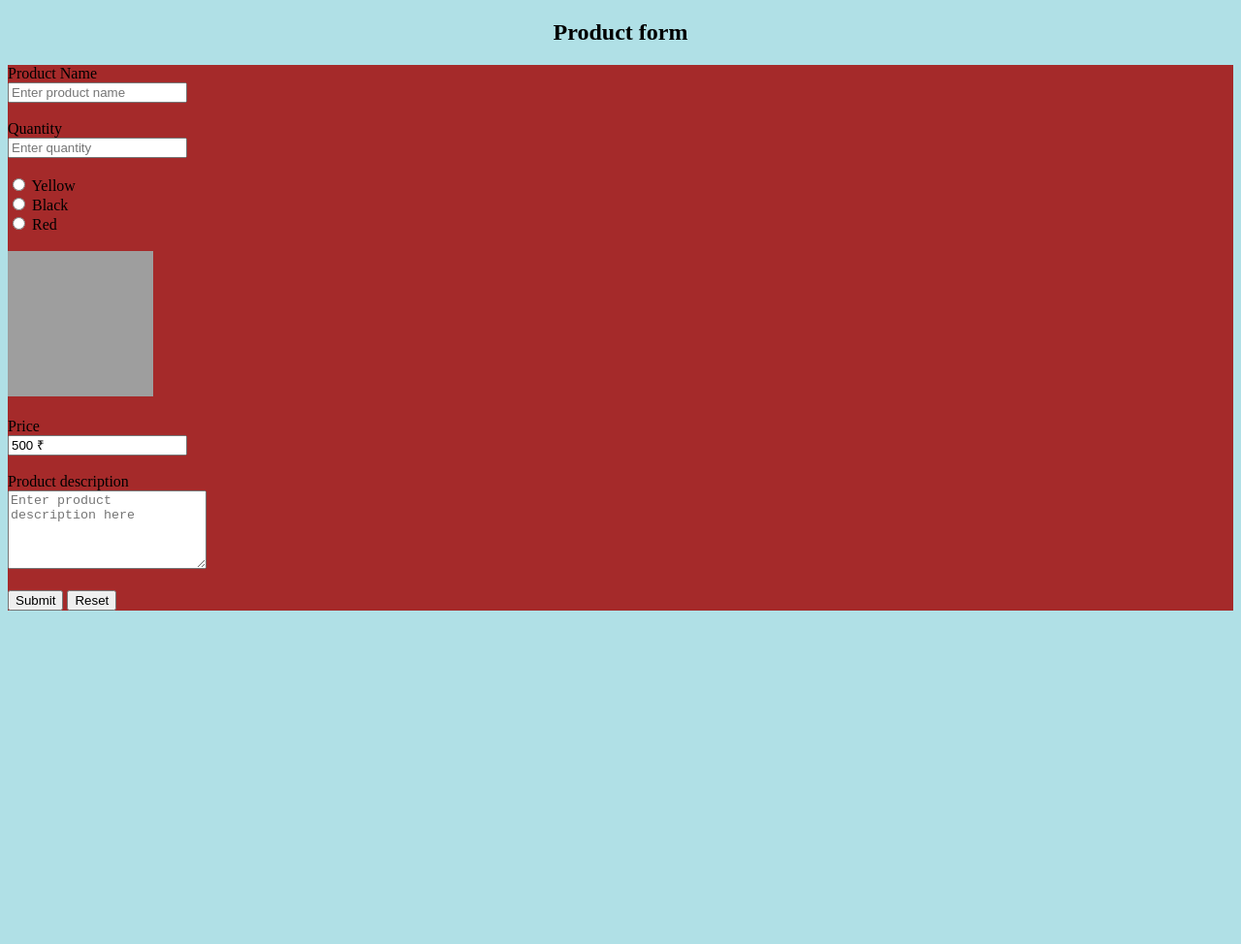
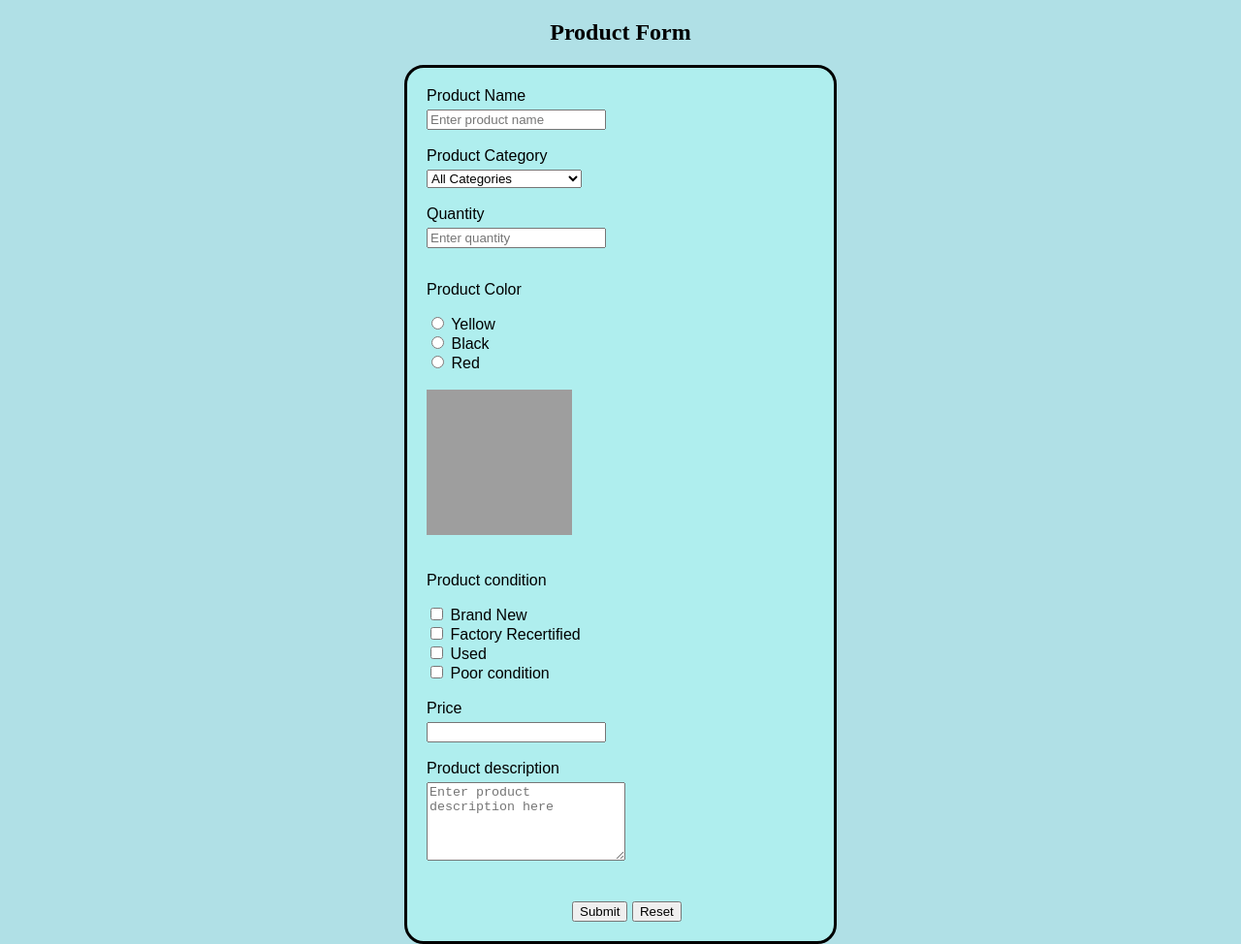
Before and after one commit to jay-1072/HTML-learning, a plain HTML site: page index.html in a window 1280 px wide. Shown: the whole page at 97% size. Before the commit the page ends 800 px from the top, so only its background shows below. Drawn offline with Linux system fonts and the light colour scheme; grey boxes are pictures that could not be loaded.

Commit message:
added style

```diff
--- a/index.html
+++ b/index.html
@@ -8,16 +8,26 @@
     </head>
     <body style="background-color: powderblue;">
 
-        <h2 style="text-align: center;">Product form</h2>
+        <h2 style="text-align: center;">Product Form</h2>
 
-        <div class="w3-card-4">
+        <div class="div1">
             <form id="prd_Form">
                 <label for="prd_name">Product Name</label><br>
                 <input type="text" id="prd_name" name="prd_name" placeholder="Enter product name"><br><br>
 
+                <label for="prd_category">Product Category</label><br>
+                <select id="prd_category" name="prd_category">
+                    <option selected>All Categories</option>
+                    <option value="Electronics">Electronics</option>
+                    <option value="Books">Books</option>
+                    <option value="Clothing & Accessories">Clothing & Accessories</option>
+                    <option value="Furniture">Furniture</option>
+                </select><br><br>
+
                 <label for="prd_quantity">Quantity</label><br>
                 <input type="number" id="prd_quantity" name="prd_quantity" placeholder="Enter quantity"><br><br>
 
+                <p>Product Color</p>
                 <input type="radio" id="yellow" name="prd_color" value="Yellow">
                 <label for="yellow">Yellow</label><br>
                 <input type="radio" id="black" name="prd_color" value="black">
@@ -27,15 +37,24 @@
 
                 <input type="image" src="https://thefashiontamer.com/wp-content/uploads/2018/01/red-sweater-boys-u0027-sweaters-crewnecks-cardigans-u0026-more-j-crew-amcwbxk-.jpg" alt="product image" width="150" height="150"><br><br>
 
+                <p>Product condition</p>
+                <input type="checkbox" id="c1" name="c1" value="Brand New">
+                <label for="c1">Brand New</label><br>
+                <input type="checkbox" id="c2" name="c2" value="Factory Recertified">
+                <label for="c2">Factory Recertified</label><br>
+                <input type="checkbox" id="c3" name="c3" value="Used">
+                <label for="c3">Used</label><br>
+                <input type="checkbox" id="c4" name="c4" value="poor condition">
+                <label for="c4">Poor condition</label><br><br>
+
                 <label for="prd_price">Price</label><br>
-                <input type="text" id="prd_price" name="prd_price" value="500 &#x20B9"><br><br>
+                <input type="number" id="prd_price" name="prd_price"><br><br>
 
                 <label for="prd_desc">Product description</label><br>
-                <textarea name="prd_desc" rows="5" cols="23" placeholder="Enter product description here"></textarea><br><br>
+                <textarea name="prd_desc" id="prd_desc" rows="5" cols="23" placeholder="Enter product description here"></textarea><br><br>
 
-                <button class="w3-button w3-blue" type="submit">Submit</button>
-                <button type="reset">Reset</button>
-
+                <button id="submit" type="submit">Submit</button>
+                <button id="reset" type="reset">Reset</button>
             </form>
         </div>
     </body>
--- a/style.css
+++ b/style.css
@@ -1,3 +1,41 @@
-.w3-card-4 {
-    background-color: brown;
+.div1 {
+    width: 400px;
+    height: auto;
+    border: 3px solid black;
+    background-color: paleturquoise;
+    border-radius: 20px;
+    padding: 20px;
+    margin: auto;
 }
+
+#prd_Form {
+    font-family: Arial;
+}
+
+#prd_name {
+    margin-top: 5px;
+}
+
+#prd_category {
+    margin-top: 5px;
+}
+
+#prd_quantity {
+    margin-top: 5px;
+}
+
+#prd_price {
+    margin-top: 5px;
+}
+
+#prd_desc {
+    margin-top: 5px;
+}
+
+#submit {
+    margin-left: 150px;
+}
+
+button {
+    margin-top: 20px;
+}
```
